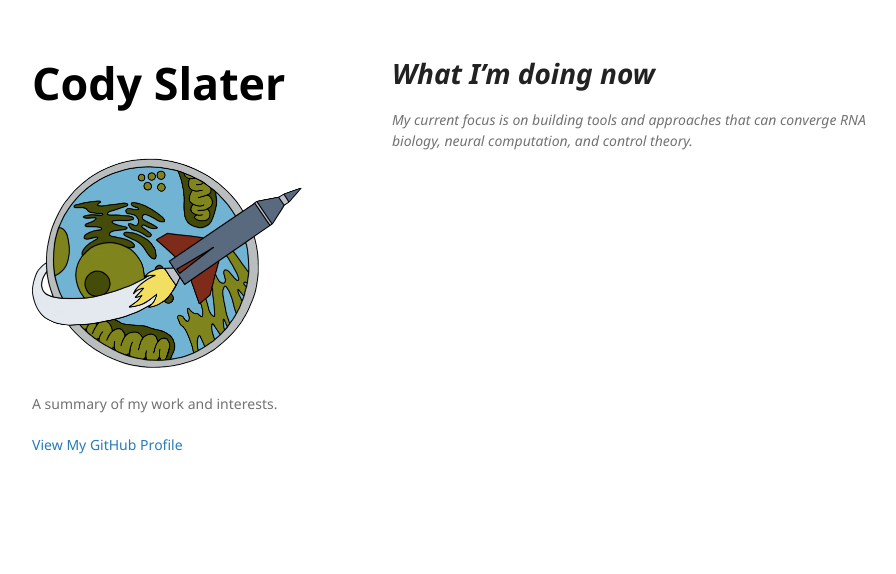
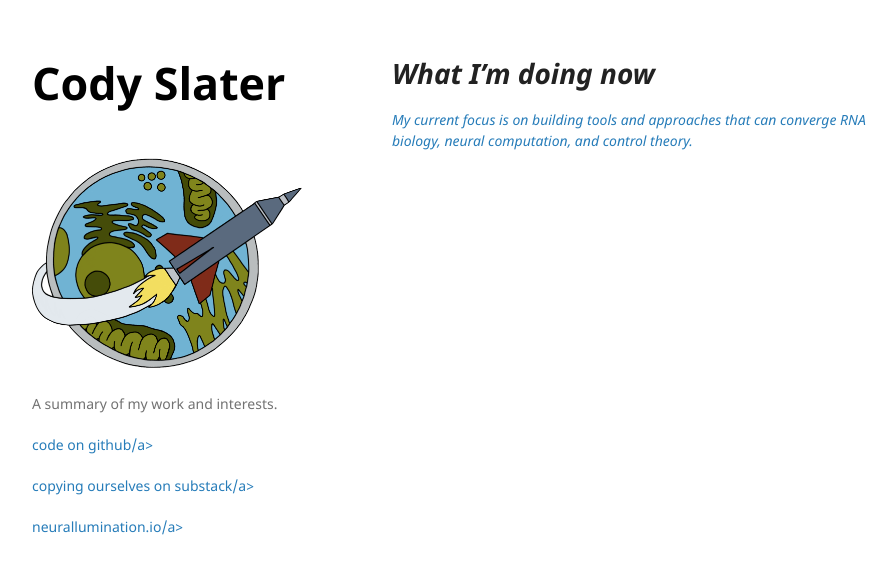
Before and after one commit to codyslater/codyslater.github.io, a Jekyll site: the page built from index.md, in a window 1280 px wide. Shown: the top 574 px of the page, without its empty margins (178-1074 px from the left). Built offline with Jekyll 4.4.1, drawn with Linux system fonts in a browser that asks for light colours; our own code applies the rules of GitHub Pages for plain Markdown files.

Commit message:
update links

```diff
--- a/_layouts/default.html
+++ b/_layouts/default.html
@@ -27,7 +27,11 @@
         <p class="view"><a href="{{ site.github.repository_url }}">View the Project on GitHub <small>{{ site.github.repository_nwo }}</small></a></p>
         {% endif %}-->
 
-        <p class="view"><a href="{{ site.github.owner_url }}">View My GitHub Profile</a></p>
+        <p class="view"><a href="{{ site.github.owner_url }}">code on github/a></p>
+        <p class="view"><a href="{{ copyingourselves.substack.com }}">copying ourselves on substack/a></p>
+        <p class="view"><a href="{{ https://neurallumination.io/ }}">neurallumination.io/a></p>
+
+
 
         {% if site.show_downloads %}
         <ul class="downloads">
```
